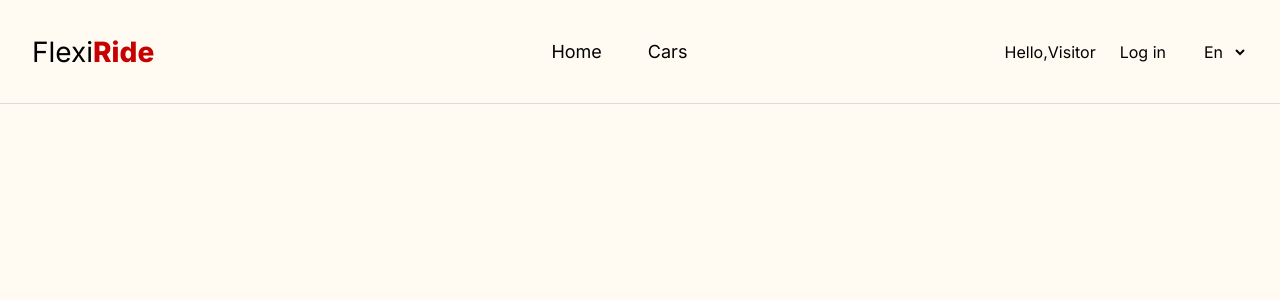
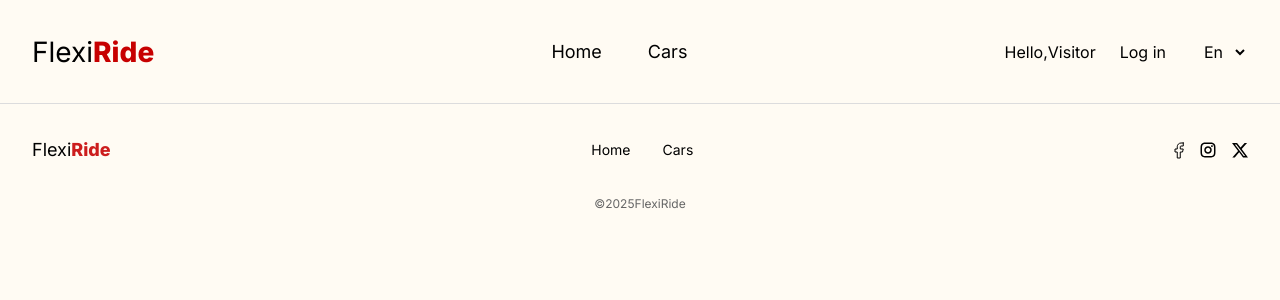
Before and after one commit to JitVmro/car-rental-app, an Angular app in the folder frontend/: page /home in a window 1280 px wide. Shown: the top 300 px of the page. Built offline with nearby package versions, Linux system fonts and the light colour scheme.

Commit message:
Footer-Header Orientation

```diff
--- a/frontend/src/app/app.component.html
+++ b/frontend/src/app/app.component.html
@@ -1,2 +1,3 @@
 <app-header></app-header>
 <router-outlet></router-outlet>
+<app-footer></app-footer>
--- a/frontend/src/app/app.component.ts
+++ b/frontend/src/app/app.component.ts
@@ -1,11 +1,12 @@
 import { Component } from '@angular/core';
 import { RouterOutlet } from '@angular/router';
 import { HeaderComponent } from "./layout/header/header.component";
+import { FooterComponent } from "./layout/footer/footer.component";
 
 
 @Component({
   selector: 'app-root',
-  imports: [RouterOutlet, HeaderComponent,],
+  imports: [RouterOutlet, HeaderComponent, FooterComponent],
   templateUrl: './app.component.html',
   styleUrl: './app.component.css'
 })
```
